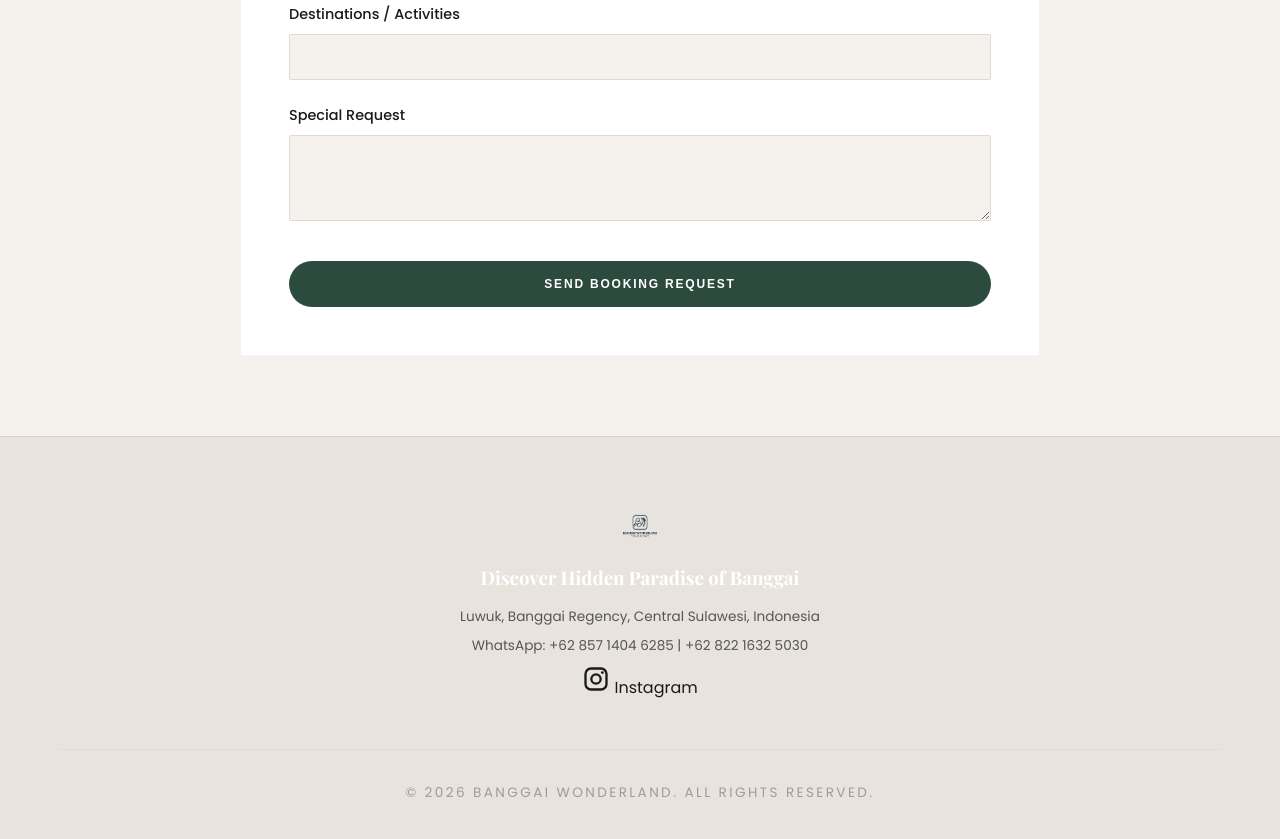
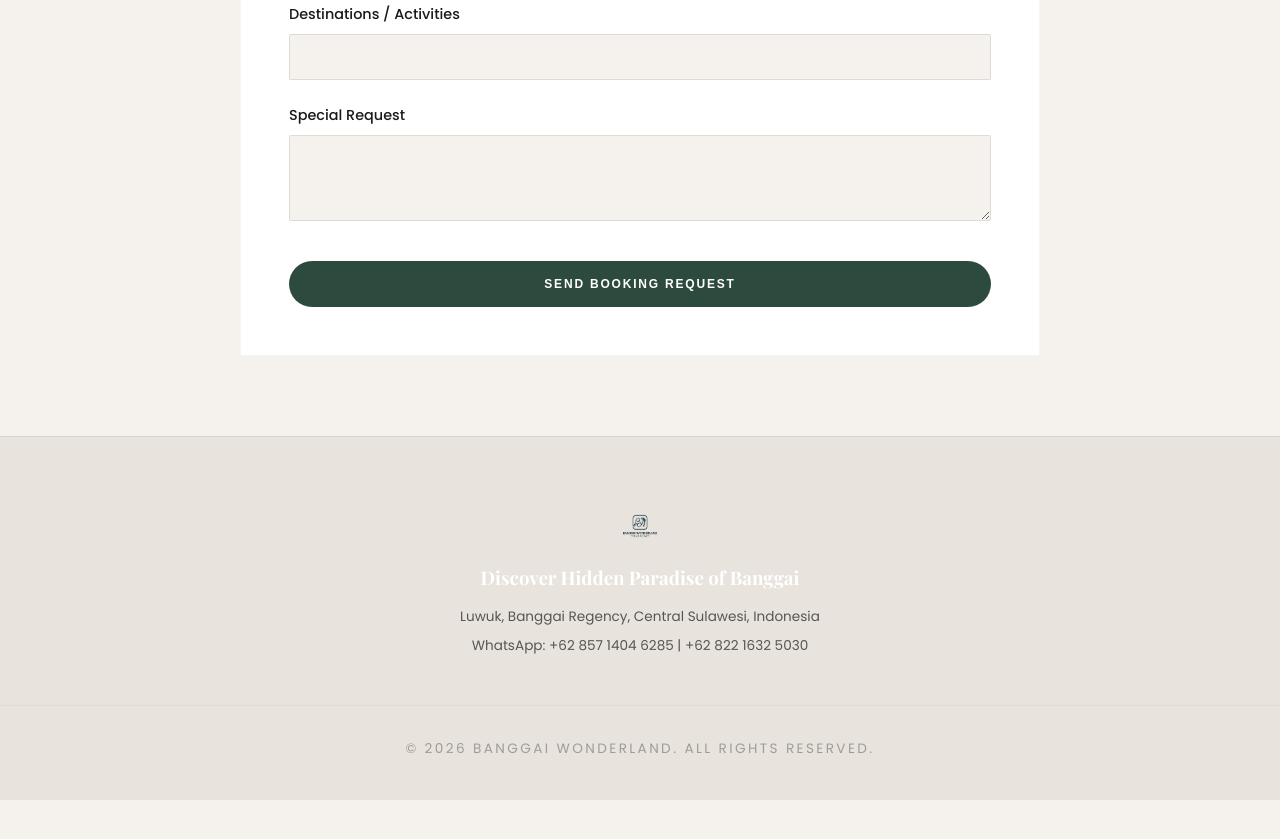
Before and after one commit to barrack3030-wq/Banggaiwonderland, a React app: page index.html in a window 1280 px wide. Shown: the part 8551-9390 px from the top of the page. After the commit the page ends 9351 px from the top, so only its background shows below. Built offline with nearby package versions, Linux system fonts and the light colour scheme.

Commit message:
Update index.html

```diff
--- a/index.html
+++ b/index.html
@@ -287,20 +287,6 @@
             <h3 data-i18n="footerDesc" style="color: white; margin-bottom: 1rem;">Discover Hidden Paradise of Banggai</h3>
             <p data-i18n="footerLocation">Luwuk, Banggai Regency, Central Sulawesi, Indonesia</p>
             <p>WhatsApp: +62 857 1404 6285 | +62 822 1632 5030</p>
-   <div class="social-links">
-    <a href="https://www.instagram.com/banggaiwonderland/"
-       target="_blank"
-       rel="noopener noreferrer"
-       aria-label="Instagram">
-
-        <svg viewBox="0 0 24 24" width="28" height="28" fill="currentColor">
-            <path d="M7.75 2h8.5A5.75 5.75 0 0 1 22 7.75v8.5A5.75 5.75 0 0 1 16.25 22h-8.5A5.75 5.75 0 0 1 2 16.25v-8.5A5.75 5.75 0 0 1 7.75 2zm0 2A3.75 3.75 0 0 0 4 7.75v8.5A3.75 3.75 0 0 0 7.75 20h8.5A3.75 3.75 0 0 0 20 16.25v-8.5A3.75 3.75 0 0 0 16.25 4h-8.5z"/>
-            <path d="M12 7a5 5 0 1 0 0 10 5 5 0 0 0 0-10zm0 2a3 3 0 1 1 0 6 3 3 0 0 1 0-6z"/>
-            <circle cx="17.5" cy="6.5" r="1.25"/>
-        </svg>
-
-        <span>Instagram</span>
-    </a>
 </div>
             <div class="footer-bottom">
                 <p>&copy; 2026 Banggai Wonderland. All rights reserved.</p>
```
